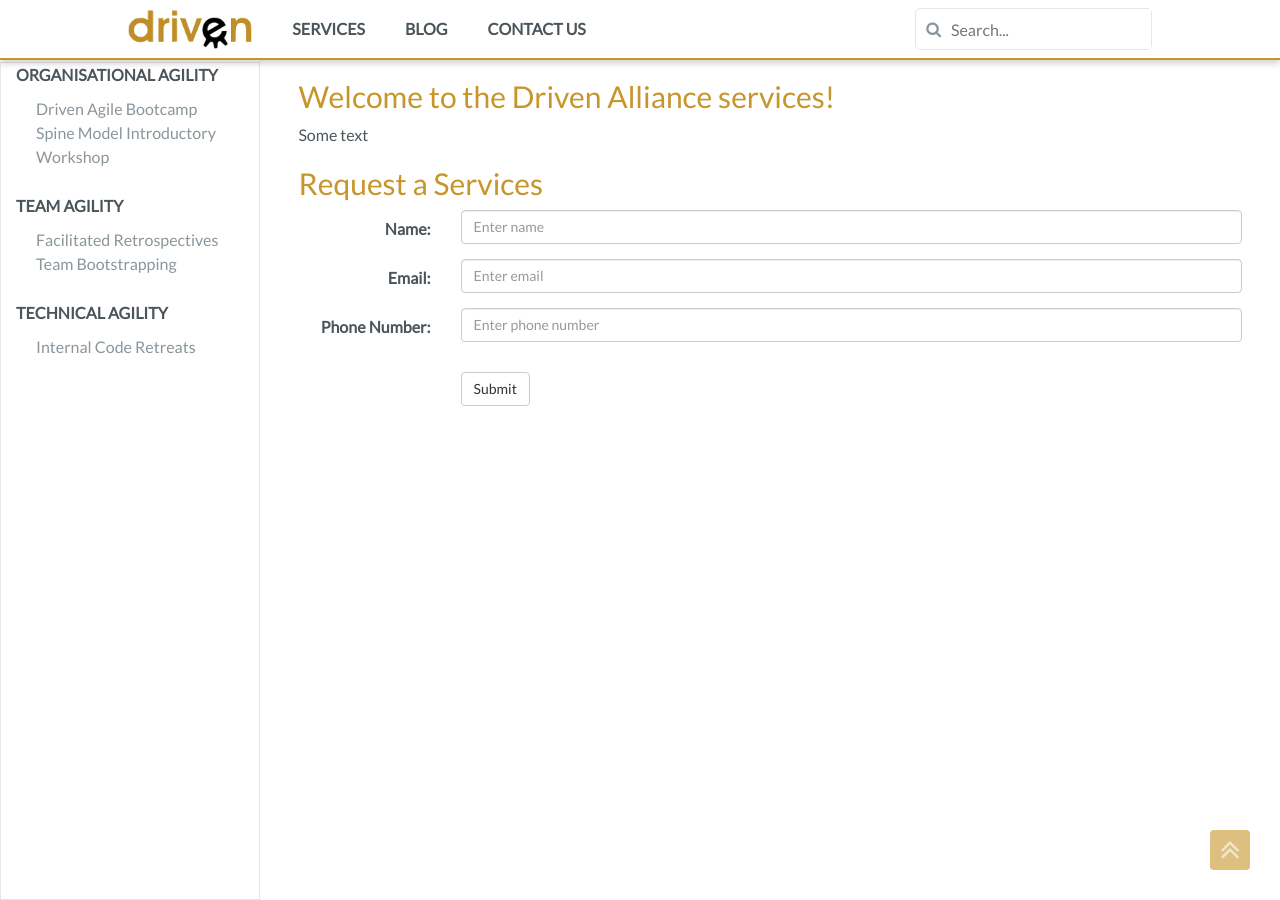
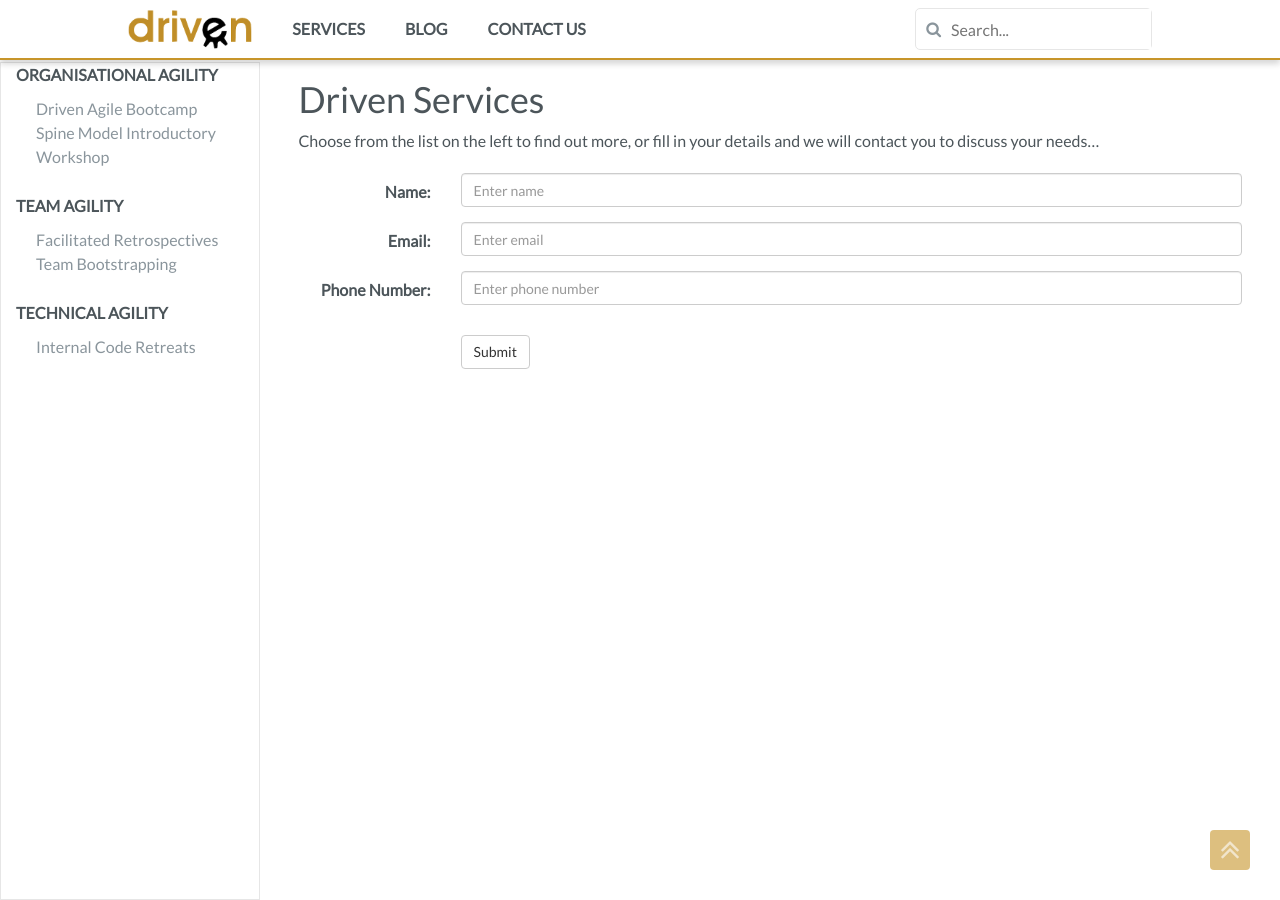
Before and after one commit to DrivenAlliance/website, a Jekyll site: the page built from services.md, in a window 1280 px wide. Built offline with Jekyll 4.4.1, drawn with Linux system fonts in a browser that asks for light colours; nearby versions of some CDN libraries; comment, search, counter and statistics services are not loaded.

Commit message:
Tidy up main Service page

```diff
--- a/_includes/contact.html
+++ b/_includes/contact.html
@@ -1,4 +1,9 @@
-	<h2 id="contact-form">Request a {{page.title}}</h2>
+	{% if {{page.title}} == 'Services' %}
+		{% assign contact_text = ''  %}
+	{% else %}
+		{% capture contact_text %}Request a {{ page.title }}{% endcapture %}
+	{% endif %}
+	<h2 id="contact-form">{{contact_text}}</h2>
 	<form class="form-horizontal" action="http://formspree.io/barryt@drivenalliance.com" method="POST">
 		<div class="form-group">
 			<label class="control-label col-sm-2" for="name">Name:</label>
--- a/services.md
+++ b/services.md
@@ -4,6 +4,6 @@
 permalink: /services/
 ---
 
-## Welcome to the Driven Alliance services!
+# Driven Services
 
-Some text
+Choose from the list on the left to find out more, or fill in your details and we will contact you to discuss your needs...
```
